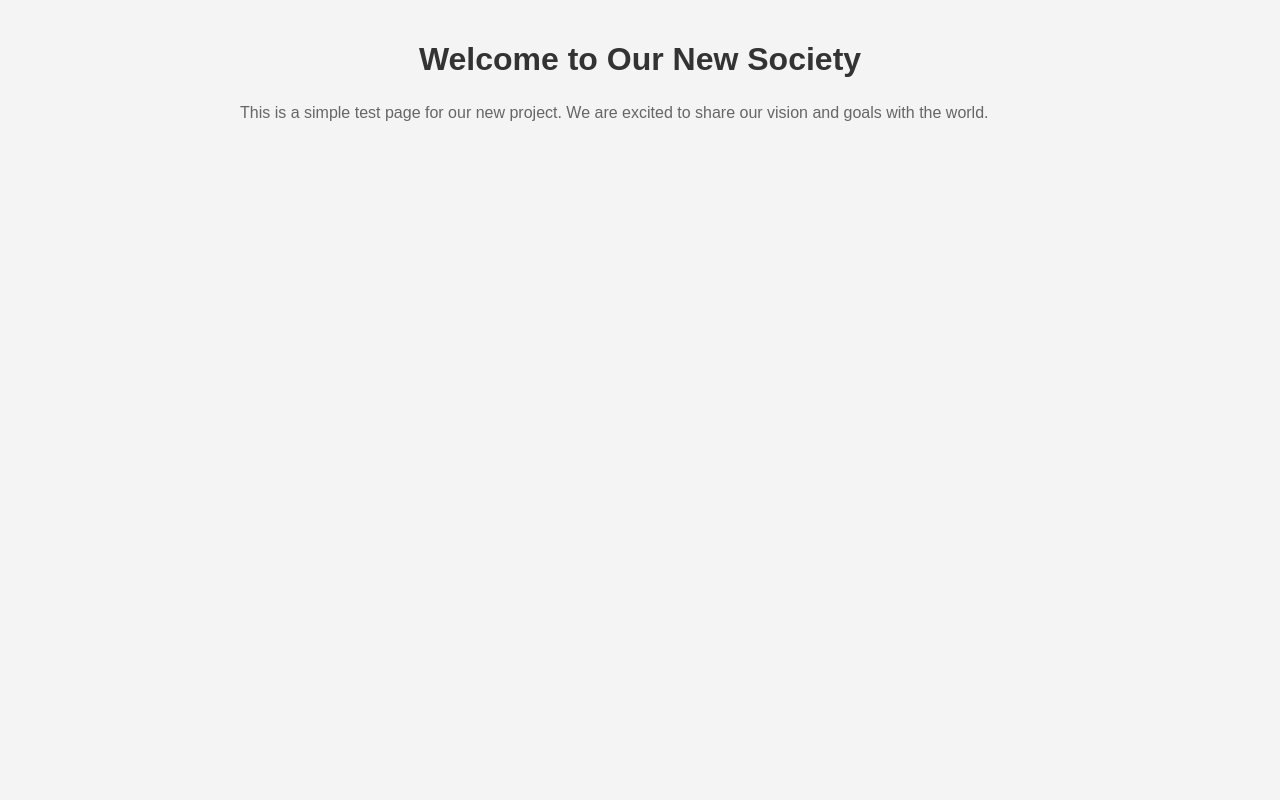
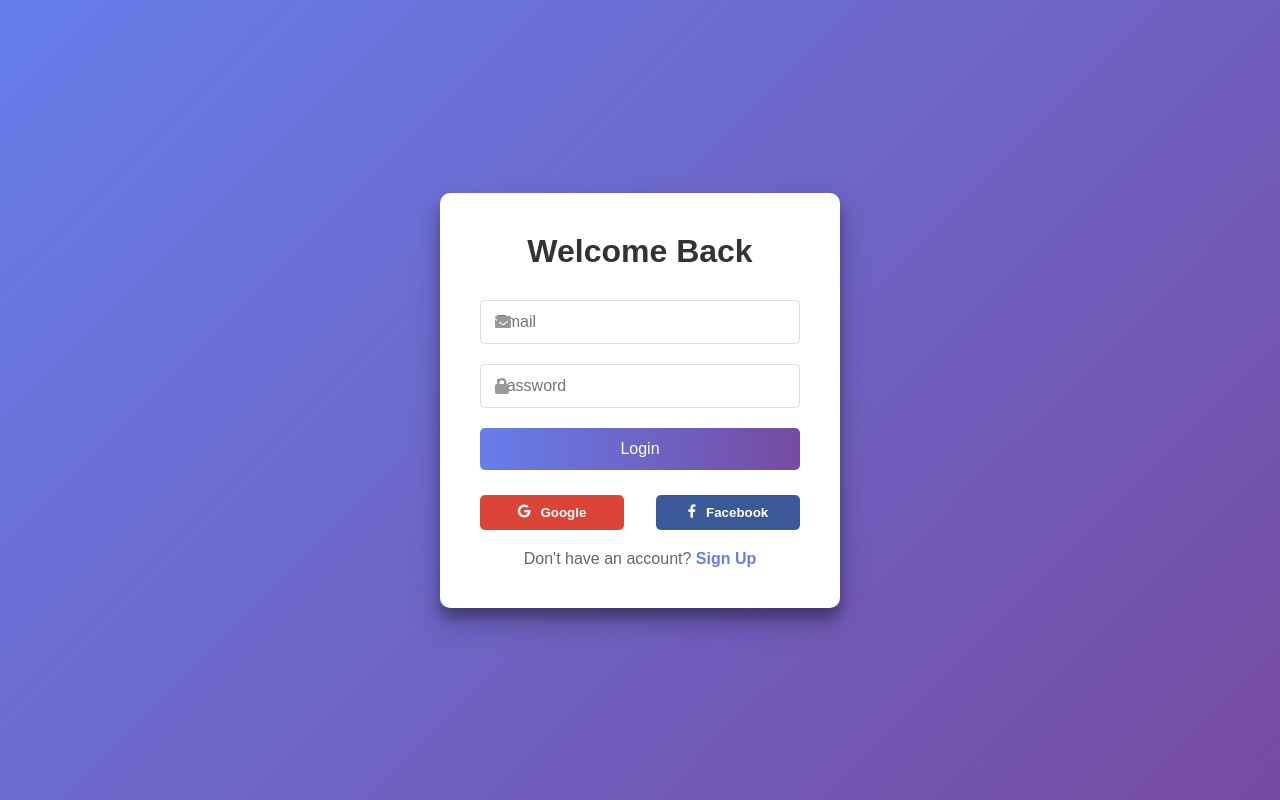
Before and after one commit to ecto10/new-society-test2, a plain HTML site: page index.html in a window 1280 px wide. Drawn offline with Linux system fonts and the light colour scheme.

Commit message:
Initial commit: Create login page with social media connectors

```diff
--- a/index.html
+++ b/index.html
@@ -2,27 +2,150 @@
 <html lang="en">
 <head>
     <meta charset="UTF-8">
-    <title>New Society Test Page</title>
+    <title>New Society - Login</title>
+    <link href="https://cdnjs.cloudflare.com/ajax/libs/font-awesome/6.0.0/css/all.min.css" rel="stylesheet">
     <style>
+        * {
+            margin: 0;
+            padding: 0;
+            box-sizing: border-box;
+        }
         body {
-            font-family: Arial, sans-serif;
-            max-width: 800px;
-            margin: 0 auto;
-            padding: 20px;
-            background-color: #f4f4f4;
+            font-family: 'Arial', sans-serif;
+            background: linear-gradient(135deg, #667eea 0%, #764ba2 100%);
+            display: flex;
+            justify-content: center;
+            align-items: center;
+            height: 100vh;
+            overflow: hidden;
         }
-        h1 {
+        .login-container {
+            background: white;
+            border-radius: 10px;
+            box-shadow: 0 14px 28px rgba(0,0,0,0.25), 0 10px 10px rgba(0,0,0,0.22);
+            width: 400px;
+            max-width: 100%;
+            padding: 40px;
+            text-align: center;
+            transition: all 0.6s ease-in-out;
+        }
+        .login-container h1 {
             color: #333;
-            text-align: center;
+            margin-bottom: 30px;
         }
-        p {
-            line-height: 1.6;
+        .form-group {
+            position: relative;
+            margin-bottom: 20px;
+        }
+        .form-group input {
+            width: 100%;
+            padding: 12px 15px;
+            border: 1px solid #ddd;
+            border-radius: 5px;
+            font-size: 16px;
+            transition: all 0.3s;
+        }
+        .form-group input:focus {
+            outline: none;
+            border-color: #667eea;
+            box-shadow: 0 0 5px rgba(102, 126, 234, 0.5);
+        }
+        .form-group i {
+            position: absolute;
+            top: 50%;
+            transform: translateY(-50%);
+            left: 15px;
+            color: #999;
+        }
+        .form-group input:focus + i {
+            color: #667eea;
+        }
+        .input-icon {
+            padding-left: 40px;
+        }
+        .login-btn {
+            width: 100%;
+            padding: 12px;
+            background: linear-gradient(to right, #667eea, #764ba2);
+            color: white;
+            border: none;
+            border-radius: 5px;
+            cursor: pointer;
+            font-size: 16px;
+            transition: all 0.3s;
+        }
+        .login-btn:hover {
+            opacity: 0.9;
+        }
+        .social-login {
+            margin-top: 25px;
+            display: flex;
+            justify-content: space-between;
+        }
+        .social-btn {
+            width: 45%;
+            padding: 10px;
+            border: none;
+            border-radius: 5px;
+            display: flex;
+            align-items: center;
+            justify-content: center;
+            font-weight: bold;
+            cursor: pointer;
+            transition: all 0.3s;
+        }
+        .google-btn {
+            background-color: #db4437;
+            color: white;
+        }
+        .facebook-btn {
+            background-color: #3b5998;
+            color: white;
+        }
+        .social-btn i {
+            margin-right: 10px;
+        }
+        .signup-link {
+            margin-top: 20px;
             color: #666;
+        }
+        .signup-link a {
+            color: #667eea;
+            text-decoration: none;
+            font-weight: bold;
         }
     </style>
 </head>
 <body>
-    <h1>Welcome to Our New Society</h1>
-    <p>This is a simple test page for our new project. We are excited to share our vision and goals with the world.</p>
+    <div class="login-container">
+        <h1>Welcome Back</h1>
+
+        <form>
+            <div class="form-group">
+                <input type="email" class="input-icon" placeholder="Email" required>
+                <i class="fas fa-envelope"></i>
+            </div>
+
+            <div class="form-group">
+                <input type="password" class="input-icon" placeholder="Password" required>
+                <i class="fas fa-lock"></i>
+            </div>
+
+            <button type="submit" class="login-btn">Login</button>
+        </form>
+
+        <div class="social-login">
+            <button class="social-btn google-btn">
+                <i class="fab fa-google"></i>Google
+            </button>
+            <button class="social-btn facebook-btn">
+                <i class="fab fa-facebook-f"></i>Facebook
+            </button>
+        </div>
+
+        <div class="signup-link">
+            Don't have an account? <a href="#">Sign Up</a>
+        </div>
+    </div>
 </body>
 </html>
```
